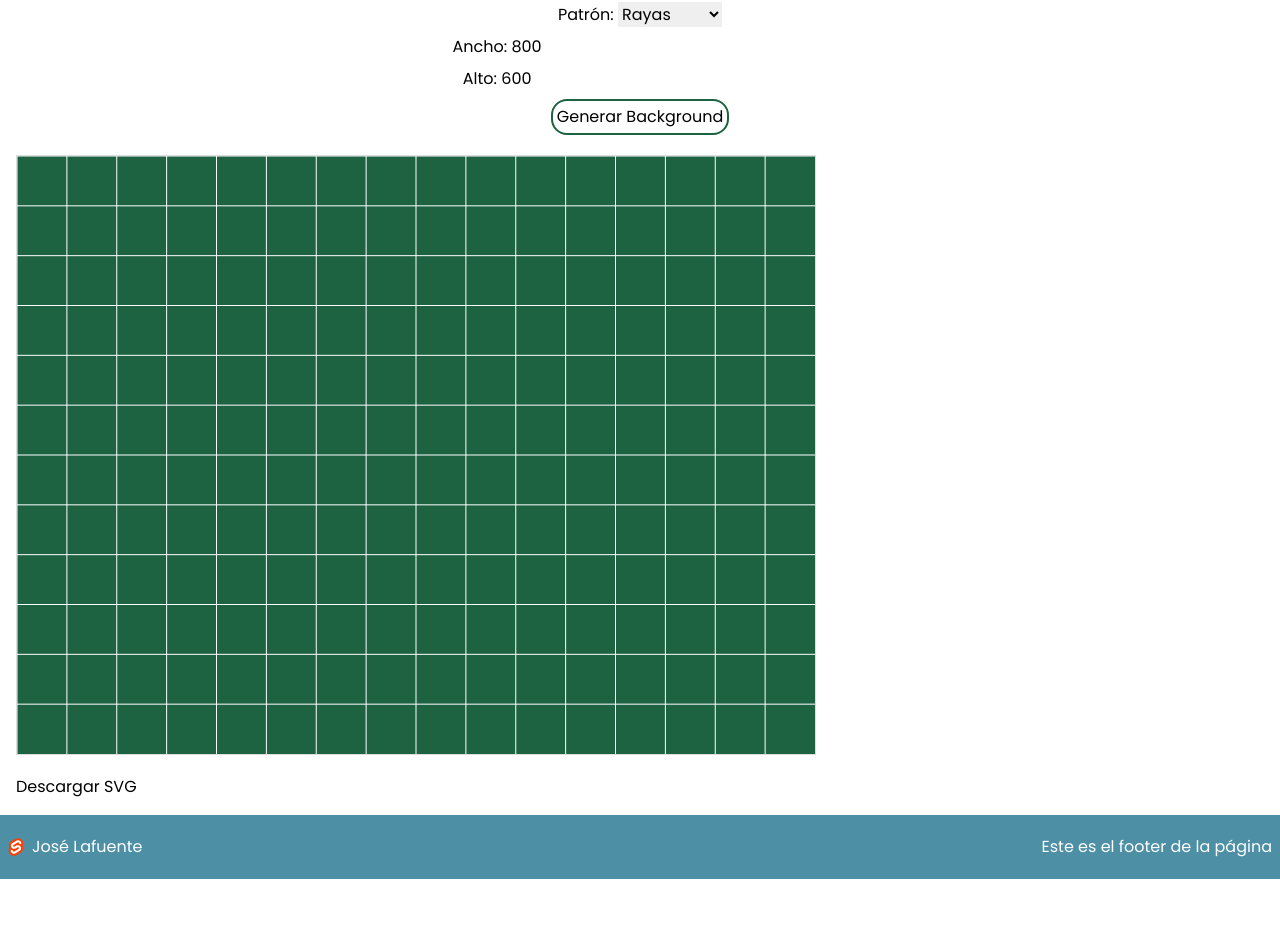
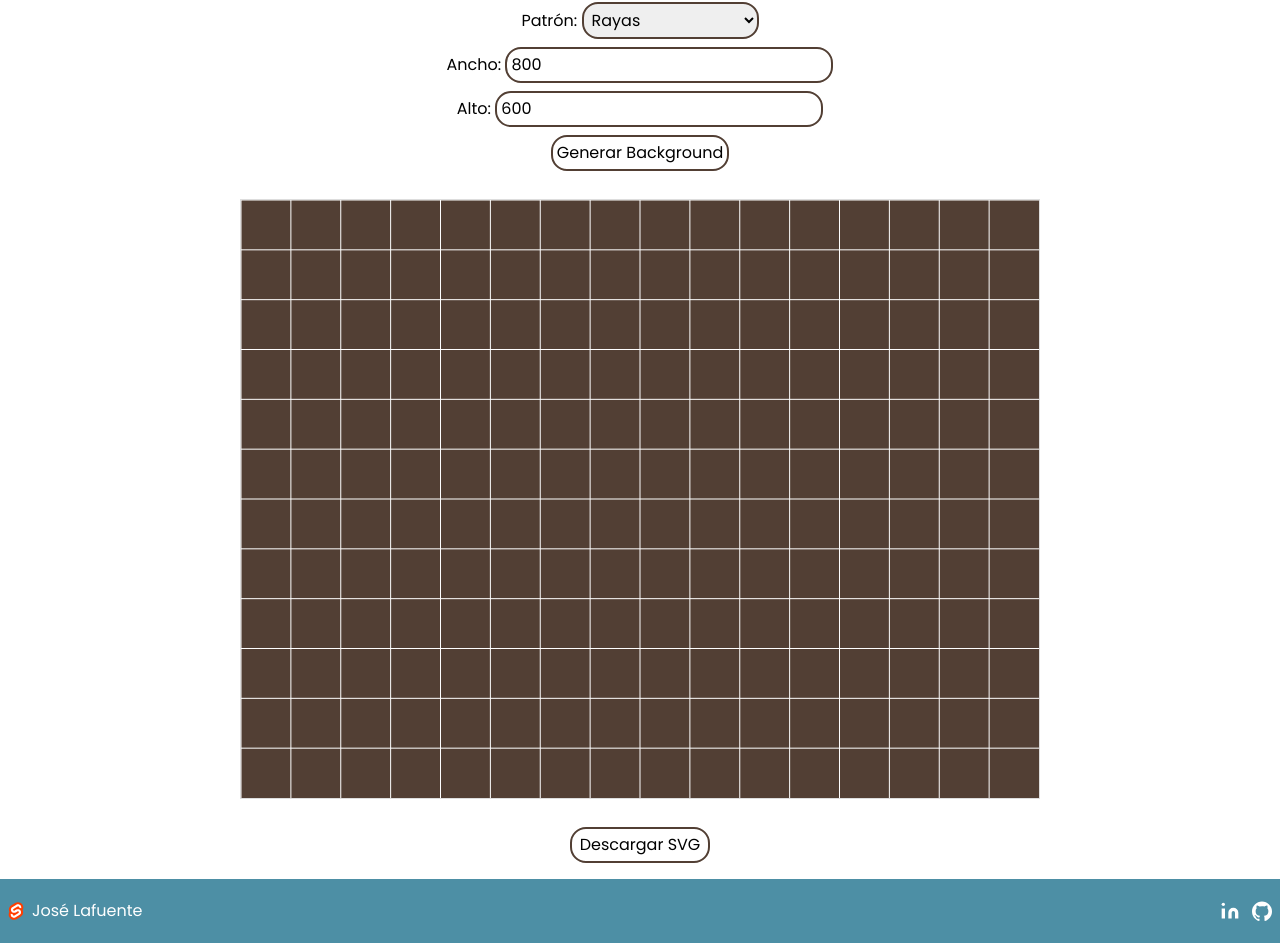
Before and after one commit to LafuenteColoradoJose/desing-kit, a SvelteKit app: page /patterns in a window 1280 px wide. Shown: the part 246-1189 px from the top of the page. Before the commit the page ends 1125 px from the top, so only its background shows below. Built offline with nearby package versions, Linux system fonts and the light colour scheme.

Commit message:
chore: Update SVG patterns utility functions and add new patterns

```diff
--- a/src/components/backgrounds.svelte
+++ b/src/components/backgrounds.svelte
@@ -1,6 +1,14 @@
 <script>
 	import { writable } from 'svelte/store';
 	import generateRandomColor from '../utils/colors/generateRandomColor';
+    import {
+        generateStripesPattern,
+        generateDotsPattern,
+        generateTrianglesPattern,
+        generateHexagonsPattern,
+        generateWavesPattern,
+        generateDiagonalLinesPattern
+     } from '../utils/patterns/svgPatterns';
 
 	let baseColor = generateRandomColor();
 	let pattern = 'stripes';
@@ -17,49 +25,18 @@
 			svgContent = generateDotsPattern(baseColor, width, height);
 		} else if (pattern === 'triangles') {
 			svgContent = generateTrianglesPattern(baseColor, width, height);
+		} else if (pattern === 'hexagons') {
+            svgContent = generateHexagonsPattern(baseColor, width, height);
+        } else if (pattern === 'waves') {
+            svgContent = generateWavesPattern(baseColor, width, height);
+        } else {
+            svgContent = generateDiagonalLinesPattern(baseColor, width, height);
         }
 
 		const svg = `<svg xmlns="http://www.w3.org/2000/svg" width="${width}" height="${height}">${svgContent}</svg>`;
 		const svgBlob = new Blob([svg], { type: 'image/svg+xml' });
 		const url = URL.createObjectURL(svgBlob);
 		svgDataUrl.set(url);
-    }
-
-    function generateStripesPattern(color, width, height) {
-        let pattern = '';
-        for (let x = 0; x < width; x += 50) {
-            pattern += `<path d="M${x} 0 L${x} ${height}" stroke="white" stroke-width="1" />`;
-        }
-        for (let y = 0; y < height; y += 50) {
-            pattern += `<path d="M0 ${y} L${width} ${y}" stroke="white" stroke-width="1" />`;
-        }
-        return `
-            <rect width="${width}" height="${height}" fill="${color}" />
-            ${pattern}
-        `;
-    }
-
-    function generateDotsPattern(color, width, height) {
-        let pattern = '';
-        for (let y = 0; y < height; y += 50) {
-            for (let x = 0; x < width; x += 50) {
-                pattern += `<circle cx="${x}" cy="${y}" r="5" fill="white" />`;
-            }
-        }
-        return `<rect width="${width}" height="${height}" fill="${color}" />${pattern}`;
-    }
-
-    function generateTrianglesPattern(color, width, height) {
-        let pattern = '';
-        for (let y = 0; y < height; y += 50) {
-            for (let x = 0; x < width; x += 50) {
-                pattern += `
-                    <polygon points="${x},${y} ${x + 50},${y} ${x},${y + 50}" fill="${color}" />
-                    <polygon points="${x + 50},${y} ${x + 50},${y + 50} ${x},${y + 50}" fill="white" />
-                `;
-            }
-        }
-        return `<rect width="${width}" height="${height}" fill="${color}" />${pattern}`;
 	}
 
 	function updateBaseColor() {
@@ -74,7 +51,7 @@
 	<h1 class="text-center">Generador de Fondos</h1>
 	<label>
 		Color base:
-        <input type="color" bind:value={baseColor}>
+		<input type="color" bind:value={baseColor} />
 	</label>
 	<button
 		on:click={updateBaseColor}
@@ -83,30 +60,51 @@
 	>
 	<label>
 		Patrón:
-        <select bind:value={pattern}>
+		<select
+			bind:value={pattern}
+			style="border: 2px solid {baseColor};"
+			class="border-2 rounded-2xl p-1"
+		>
 			<option value="stripes">Rayas</option>
 			<option value="dots">Puntos</option>
 			<option value="triangles">Triángulos</option>
+			<option value="hexagons">Hexágonos</option>
+            <option value="waves">Olas</option>
+            <option value="diagonalLines">Líneas Diagonales</option>
 		</select>
 	</label>
 	<label>
 		Ancho:
-        <input type="number" bind:value={width} min="1">
+		<input
+			style="border: 2px solid {baseColor};"
+			class="border-2 rounded-2xl p-1"
+			type="number"
+			bind:value={width}
+			min="1"
+		/>
 	</label>
 	<label>
 		Alto:
-        <input type="number" bind:value={height} min="1">
+		<input
+			style="border: 2px solid {baseColor};"
+			class="border-2 rounded-2xl p-1"
+			type="number"
+			bind:value={height}
+			min="1"
+		/>
 	</label>
-    <button style="border: 2px solid {baseColor};"
-    class="border-2 rounded-2xl p-1" on:click={generateSvg}>Generar Background</button>
+	<button
+		style="border: 2px solid {baseColor};"
+		class="border-2 rounded-2xl p-1"
+		on:click={generateSvg}>Generar Background</button
+	>
+	<div class="preview">
+		<img src={$svgDataUrl} alt="Background Preview" />
 	</div>
 
-<div class="preview">
-    <img src={$svgDataUrl} alt="Background Preview">
+	<div style="border: 2px solid {baseColor};" class="border-2 rounded-2xl p-1 px-2 w-fit">
+		<a href={$svgDataUrl} download="background.svg">Descargar SVG</a>
 	</div>
-
-<div>
-    <a href={$svgDataUrl} download="background.svg">Descargar SVG</a>
 </div>
 
 <style>
--- a/src/components/footer.svelte
+++ b/src/components/footer.svelte
@@ -7,8 +7,24 @@
 			<img src="/svelte-1.svg" alt="svelte" class="w-4 h-auto" />
 			<stron>José Lafuente</stron>
 		</article>
-		<p>Este es el footer de la página</p>
+
+		<span class="inline-flex sm:ml-auto sm:mt-0 mt-4 justify-center sm:justify-start">
+			<a href="https://www.linkedin.com/in/joselafuentecolorado/" target="_blank" class="ml-3">
+			  <svg fill="currentColor" stroke="currentColor" stroke-linecap="round" stroke-linejoin="round" stroke-width="0" class="w-5 h-5" viewBox="0 0 24 24">
+				<path stroke="none" d="M16 8a6 6 0 016 6v7h-4v-7a2 2 0 00-2-2 2 2 0 00-2 2v7h-4v-7a6 6 0 016-6zM2 9h4v12H2z"></path>
+				<circle cx="4" cy="4" r="2" stroke="none"></circle>
+			  </svg>
+			</a>
+			<a href="https://github.com/LafuenteColoradoJose" target="_blank" class="ml-3">
+				<svg fill="currentColor" stroke="currentColor" stroke-linecap="round" stroke-linejoin="round" stroke-width="0" class="w-5 h-5" viewBox="0 0 24 24" xmlns="http://www.w3.org/2000/svg">
+					<path stroke="none" d="M12 .5C5.372.5 0 5.872 0 12.5c0 5.299 3.438 9.8 8.207 11.388.6.111.793-.261.793-.579v-2.022c-3.338.724-4.033-1.617-4.033-1.617-.546-1.387-1.333-1.758-1.333-1.758-1.09-.745.083-.73.083-.73 1.205.084 1.84 1.236 1.84 1.236 1.07 1.836 2.807 1.306 3.492.998.108-.774.418-1.307.76-1.607-2.665-.305-5.467-1.332-5.467-5.931 0-1.31.469-2.382 1.236-3.222-.124-.305-.536-1.534.117-3.195 0 0 1.008-.322 3.3 1.23a11.49 11.49 0 013.007-.403c1.02.005 2.046.137 3.007.403 2.291-1.552 3.297-1.23 3.297-1.23.656 1.661.243 2.89.119 3.195.77.84 1.235 1.912 1.235 3.222 0 4.61-2.807 5.623-5.479 5.921.43.372.816 1.102.816 2.221v3.293c0 .322.192.695.8.578C20.565 22.296 24 17.8 24 12.5 24 5.872 18.627.5 12 .5z"></path>
+				</svg>
+			</a>
+		  </span>
+
+
 	</section>
+
 </footer>
 
 <style>
--- a/src/utils/colors/generateRandomColor.js
+++ b/src/utils/colors/generateRandomColor.js
@@ -1,4 +1,27 @@
 function generateRandomColor() {
+    const colors = [
+        { color: '#4d8fa5', priority: 0.01 },
+        { color: '#3a7e94', priority: 0.01 },
+        { color: '#276e83', priority: 0.01 },
+        { color: '#135d71', priority: 0.01 },
+        { color: '#004c60', priority: 0.01 },
+        { color: '#a5694d', priority: 0.01 },
+        { color: '#594da5', priority: 0.01 },
+        { color: '#4da563', priority: 0.01 },
+        { color: '#a5954d', priority: 0.01 },
+        { color: '#a54d6d', priority: 0.01 },
+    ];
+
+    const random = Math.random();
+    let cumulativeProbability = 0;
+
+    for (const { color, priority } of colors) {
+        cumulativeProbability += priority;
+        if (random < cumulativeProbability) {
+            return color;
+        }
+    }
+
     return (
         '#' +
         Math.floor(Math.random() * 16777215)
--- /dev/null
+++ b/src/utils/patterns/svgPatterns.js
@@ -0,0 +1,82 @@
+function generateStripesPattern(color, width, height) {
+    let pattern = '';
+    for (let x = 0; x < width; x += 50) {
+        pattern += `<path d="M${x} 0 L${x} ${height}" stroke="white" stroke-width="1" />`;
+    }
+    for (let y = 0; y < height; y += 50) {
+        pattern += `<path d="M0 ${y} L${width} ${y}" stroke="white" stroke-width="1" />`;
+    }
+    return `
+        <rect width="${width}" height="${height}" fill="${color}" />
+        ${pattern}
+    `;
+}
+
+function generateDotsPattern(color, width, height) {
+    let pattern = '';
+    for (let y = 0; y < height; y += 50) {
+        for (let x = 0; x < width; x += 50) {
+            pattern += `<circle cx="${x}" cy="${y}" r="5" fill="white" />`;
+        }
+    }
+    return `<rect width="${width}" height="${height}" fill="${color}" />${pattern}`;
+}
+
+function generateTrianglesPattern(color, width, height) {
+    let pattern = '';
+    for (let y = 0; y < height; y += 50) {
+        for (let x = 0; x < width; x += 50) {
+            pattern += `
+                <polygon points="${x},${y} ${x + 50},${y} ${x},${y + 50}" fill="none" stroke="white" />
+            `;
+        }
+    }
+    return `<rect width="${width}" height="${height}" fill="${color}" />${pattern}`;
+}
+
+function generateHexagonsPattern(color, width, height) {
+    let pattern = '';
+    const hexagonSize = 20; // Tamaño del lado del hexágono
+    const hexHeight = Math.sqrt(3) / 2 * hexagonSize; // Altura del hexágono
+    for (let y = 0; y < height + hexHeight; y += hexHeight * 1.5) {
+        for (let x = 0, xOffset = 0; x < width + hexagonSize; x += hexagonSize * 1.5, xOffset++) {
+            const xStart = x + (xOffset % 2) * (hexagonSize * 0.75);
+            pattern += `<polygon points="${xStart},${y} ${xStart + hexagonSize / 2},${y + hexHeight / 2} ${xStart + hexagonSize / 2},${y + 1.5 * hexHeight} ${xStart},${y + 2 * hexHeight} ${xStart - hexagonSize / 2},${y + 1.5 * hexHeight} ${xStart - hexagonSize / 2},${y + hexHeight / 2}" fill="none" stroke="white" />`;
+        }
+    }
+    return `<rect width="${width}" height="${height}" fill="${color}" />${pattern}`;
+}
+
+function generateWavesPattern(color, width, height) {
+    let pattern = '';
+    const waveHeight = 20; // Altura de la ola
+    const waveLength = 100; // Longitud de la ola
+    for (let y = 0; y < height; y += waveHeight * 2) {
+        let pathD = `M 0 ${y + waveHeight}`;
+        for (let x = 0; x < width; x += waveLength) {
+            pathD += ` C ${x + waveLength / 4} ${y}, ${x + 3 * waveLength / 4} ${y + waveHeight * 2}, ${x + waveLength} ${y + waveHeight}`;
+        }
+        pattern += `<path d="${pathD}" fill="none" stroke="white" />`;
+    }
+    return `<rect width="${width}" height="${height}" fill="${color}" />${pattern}`;
+}
+
+function generateDiagonalLinesPattern(color, width, height) {
+    let pattern = '';
+    const lineSpacing = 20; // Espaciado entre líneas
+    const lineLength = Math.sqrt(width * width + height * height); // Longitud de la línea para cubrir diagonalmente el área
+    for (let x = -lineLength; x < width + lineLength; x += lineSpacing) {
+        pattern += `<line x1="${x}" y1="0" x2="${x + lineLength}" y2="${height}" stroke="white" stroke-width="2" />`;
+    }
+    return `<rect width="${width}" height="${height}" fill="${color}" />${pattern}`;
+}
+
+
+export {
+    generateStripesPattern,
+    generateDotsPattern,
+    generateTrianglesPattern,
+    generateHexagonsPattern,
+    generateWavesPattern,
+    generateDiagonalLinesPattern
+};
```
Lines whose indentation alone changed are shown as unchanged.
